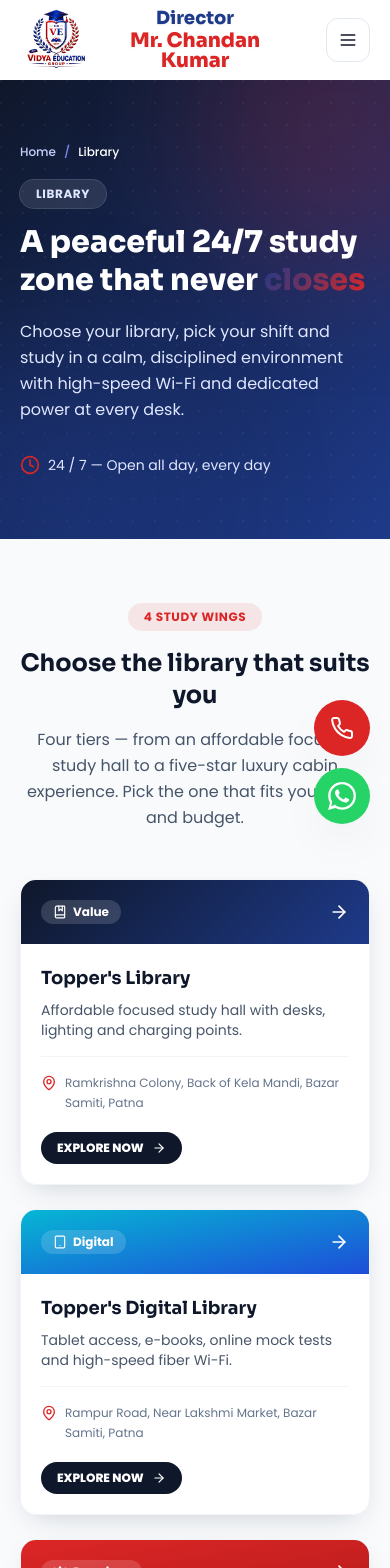
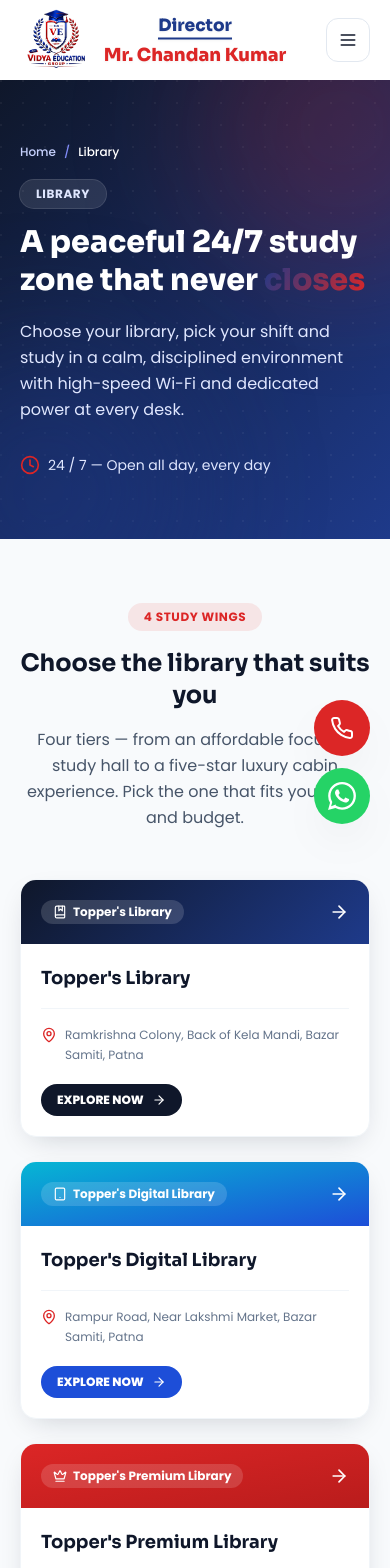
Before and after one commit to Alok16012/vidyaeducationgroup, a React (Vite) app: page /library in a window 390 px wide. Shown: the top 1568 px of the page. Built offline with nearby package versions, Linux system fonts and the light colour scheme.

Commit message:
Polish mobile header and library cards

```diff
--- a/src/components/Navbar.jsx
+++ b/src/components/Navbar.jsx
@@ -63,9 +63,9 @@
           <Logo className="hidden lg:flex" />
           <MobileLogo className="lg:hidden" />
         </Link>
-        <div className="pointer-events-none absolute left-1/2 top-1/2 w-[190px] -translate-x-1/2 -translate-y-1/2 text-center font-display font-extrabold leading-none drop-shadow-sm sm:w-[230px] lg:hidden">
-          <span className="block text-[18px] text-slateblue sm:text-[20px]">Director</span>
-          <span className="mt-1 block text-[20px] text-crimson sm:text-[24px]">
+        <div className="pointer-events-none absolute left-1/2 top-1/2 w-[220px] -translate-x-1/2 -translate-y-1/2 text-center font-display font-extrabold leading-none drop-shadow-sm sm:w-[260px] lg:hidden">
+          <span className="inline-block border-b-2 border-slateblue pb-1 text-[17px] text-slateblue sm:text-[20px]">Director</span>
+          <span className="mt-1.5 block whitespace-nowrap text-[18px] text-crimson sm:text-[23px]">
             Mr. Chandan Kumar
           </span>
         </div>
--- a/src/pages/library/LibraryHub.jsx
+++ b/src/pages/library/LibraryHub.jsx
@@ -15,10 +15,10 @@
 
 export default function LibraryHub() {
   const wings = [
-    { key: 'toppers', icon: BookMarked, tag: 'Value', desc: 'Affordable focused study hall with desks, lighting and charging points.', grad: 'bg-navy-gradient' },
-    { key: 'digital', icon: Tablet, tag: 'Digital', desc: 'Tablet access, e-books, online mock tests and high-speed fiber Wi-Fi.', grad: 'bg-gradient-to-br from-cyan-500 to-blue-700' },
-    { key: 'premium', icon: Crown, tag: 'Premium', desc: 'Executive ergonomic AC cabins, individual plug points and tablet access.', grad: 'bg-gradient-to-br from-crimson to-red-700' },
-    { key: 'luxury', icon: Gem, tag: 'Luxury', desc: 'Five-star private cabins, recliner seating, lounge and priority concierge.', grad: 'bg-gradient-to-br from-amber-500 to-yellow-600' },
+    { key: 'toppers', icon: BookMarked, grad: 'bg-navy-gradient', cta: 'bg-navy text-white group-hover:bg-slateblue' },
+    { key: 'digital', icon: Tablet, grad: 'bg-gradient-to-br from-cyan-500 to-blue-700', cta: 'bg-blue-700 text-white group-hover:bg-cyan-600' },
+    { key: 'premium', icon: Crown, grad: 'bg-gradient-to-br from-crimson to-red-700', cta: 'bg-crimson text-white group-hover:bg-red-700' },
+    { key: 'luxury', icon: Gem, grad: 'bg-gradient-to-br from-amber-500 to-yellow-600', cta: 'bg-amber-500 text-navy group-hover:bg-yellow-500' },
   ].map((wing) => ({
     ...wing,
     ...LIBRARY_ADDRESSES.find((item) => item.key === wing.key),
@@ -54,18 +54,17 @@
                 <Link to={w.to} className="card group flex h-full flex-col overflow-hidden">
                   <div className={`flex items-center justify-between ${w.grad} p-5 text-white`}>
                     <span className="inline-flex items-center gap-1.5 rounded-full bg-white/15 px-3 py-1 text-xs font-bold">
-                      <w.icon className="h-3.5 w-3.5" /> {w.tag}
+                      <w.icon className="h-3.5 w-3.5" /> {w.label}
                     </span>
                     <ArrowRight className="h-5 w-5 transition group-hover:translate-x-1" />
                   </div>
                   <div className="flex flex-1 flex-col p-5">
                     <p className="font-display text-lg font-bold text-navy">{w.label}</p>
-                    <p className="mt-2 flex-1 text-sm text-slate-600">{w.desc}</p>
-                    <p className="mt-4 flex items-start gap-2 border-t border-slate-100 pt-4 text-xs leading-relaxed text-slate-500">
+                    <p className="mt-4 flex flex-1 items-start gap-2 border-t border-slate-100 pt-4 text-xs leading-relaxed text-slate-500">
                       <MapPin className="mt-0.5 h-4 w-4 shrink-0 text-crimson" />
                       {w.address}
                     </p>
-                    <span className="mt-5 inline-flex w-fit items-center gap-2 rounded-full bg-navy px-4 py-2 text-xs font-extrabold uppercase text-white transition group-hover:bg-crimson">
+                    <span className={`mt-5 inline-flex w-fit items-center gap-2 rounded-full px-4 py-2 text-xs font-extrabold uppercase transition ${w.cta}`}>
                       Explore Now <ArrowRight className="h-3.5 w-3.5" />
                     </span>
                   </div>
```
